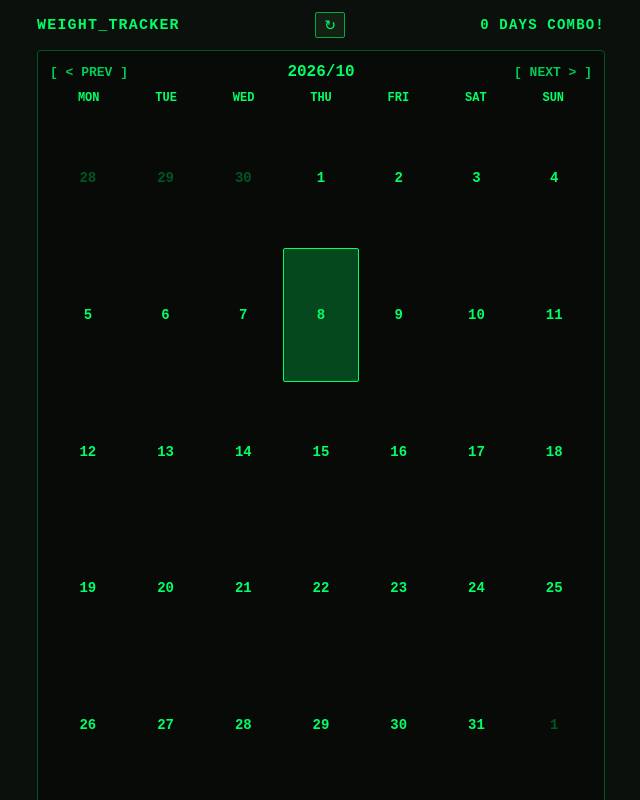
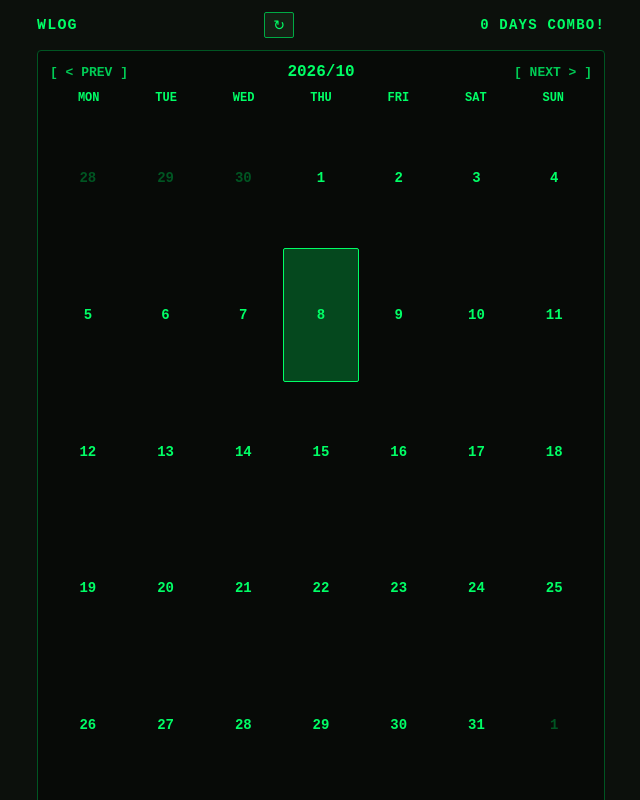
Before and after one commit to mi103103/weight_tracker, a plain HTML site: page index.html in a window 1280 px wide. Shown: the whole page, without its empty margins (319-959 px from the left). Drawn offline with Linux system fonts and the light colour scheme.

Commit message:
Change app title from 'WeightTracker' to 'WLOG'

```diff
--- a/index.html
+++ b/index.html
@@ -6,7 +6,7 @@
   <meta name="mobile-web-app-capable" content="yes">
   <meta name="apple-mobile-web-app-capable" content="yes">
   <meta name="apple-mobile-web-app-status-bar-style" content="black-translucent">
-  <meta name="apple-mobile-web-app-title" content="WeightTracker">
+  <meta name="apple-mobile-web-app-title" content="WLOG">
   <meta name="theme-color" content="#0C100C">
 
   <!-- PWA Manifest & Icons -->
@@ -296,7 +296,7 @@
   <div class="container">
     <!-- 1. ヘッダー -->
     <div class="header">
-      <div class="header-title">WEIGHT_TRACKER</div>
+      <div class="header-title">WLOG</div>
       <button class="refresh-btn" id="refreshBtn">↻</button>
       <div class="combo-text" id="comboText">0 DAYS COMBO!</div>
     </div>
```
